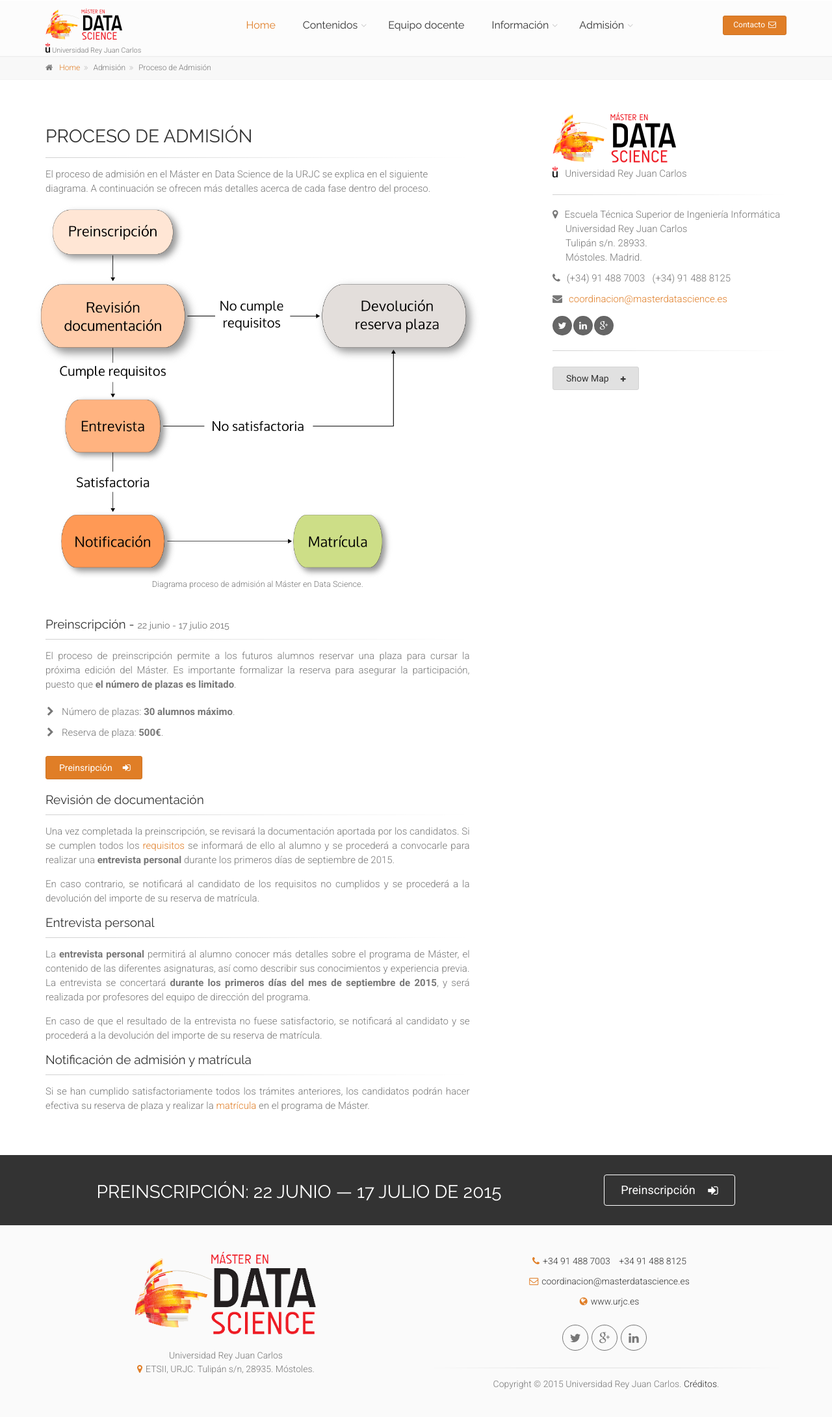
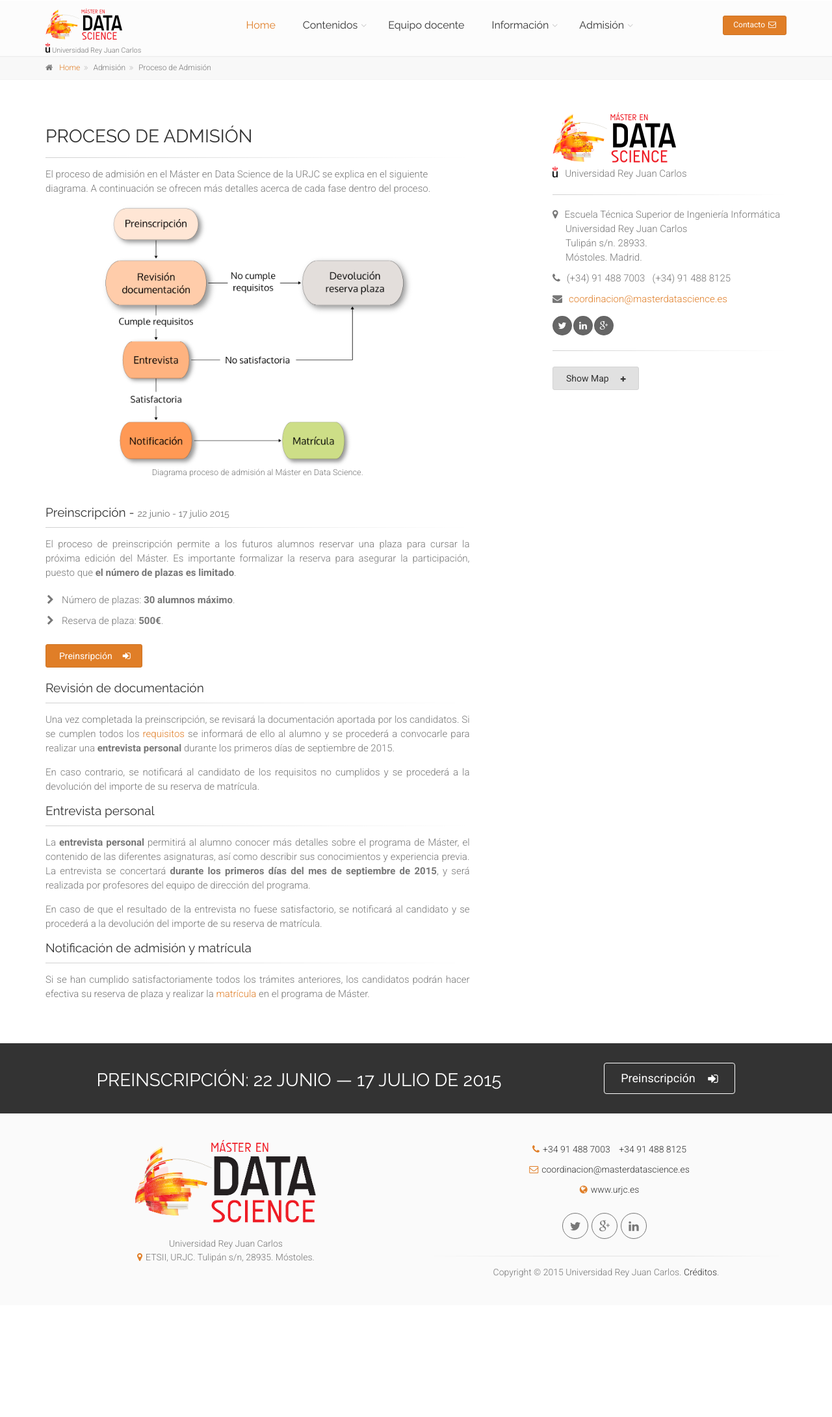
Before and after one commit to URJCDataScience/central, a Jekyll site: the page built from admision/index.html, in a window 1280 px wide. Shown: the whole page at 65% size. Built offline with Jekyll 4.4.1, drawn with Linux system fonts in a browser that asks for light colours; after the commit the page ends 2008 px from its top, so only the background shows below that.

Commit message:
Add custom styles img chart, indented ul

```diff
--- a/css/custom.css
+++ b/css/custom.css
@@ -26,6 +26,10 @@ File Description: Place here your custom CSS styles
     position: absolute;
 }
 
+img.chart {
+	max-width: 70%;
+}
+
 img.urjc-image {
   vertical-align: text-bottom;
   height: 15px;
```
